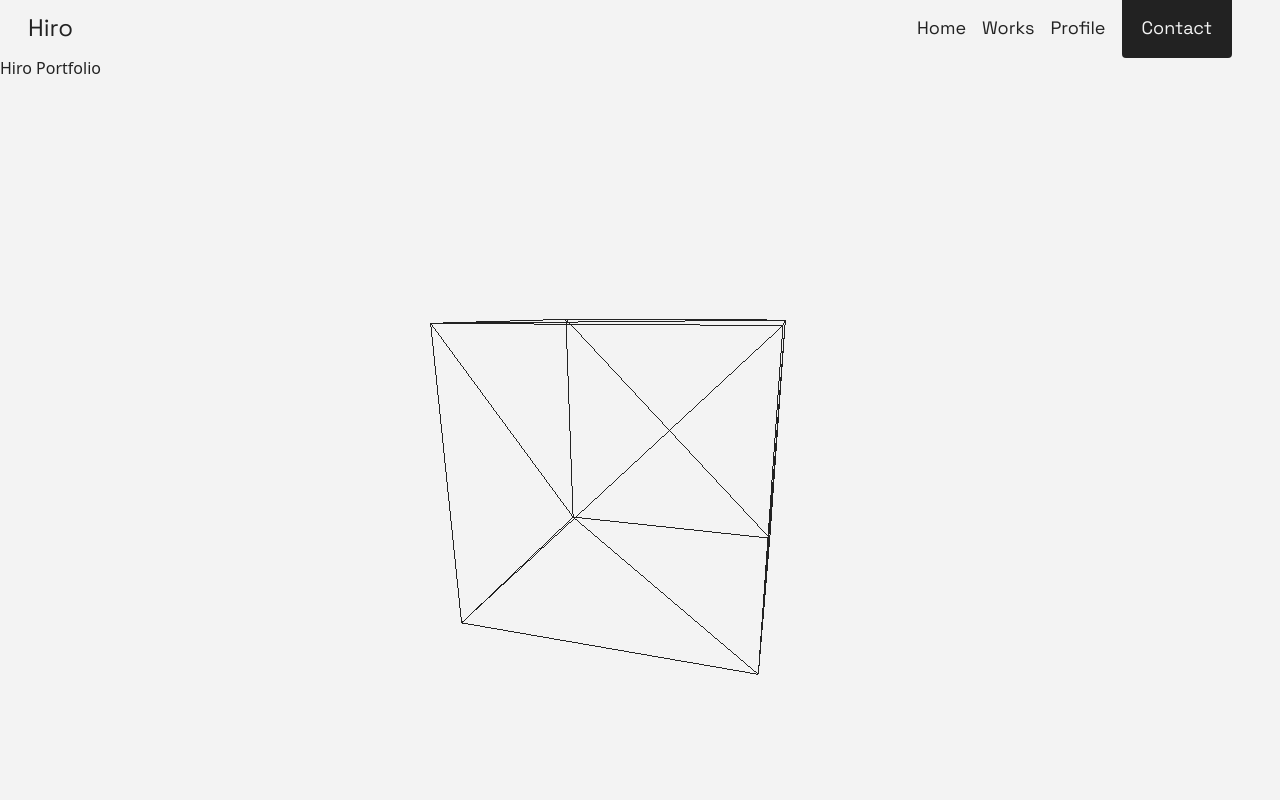
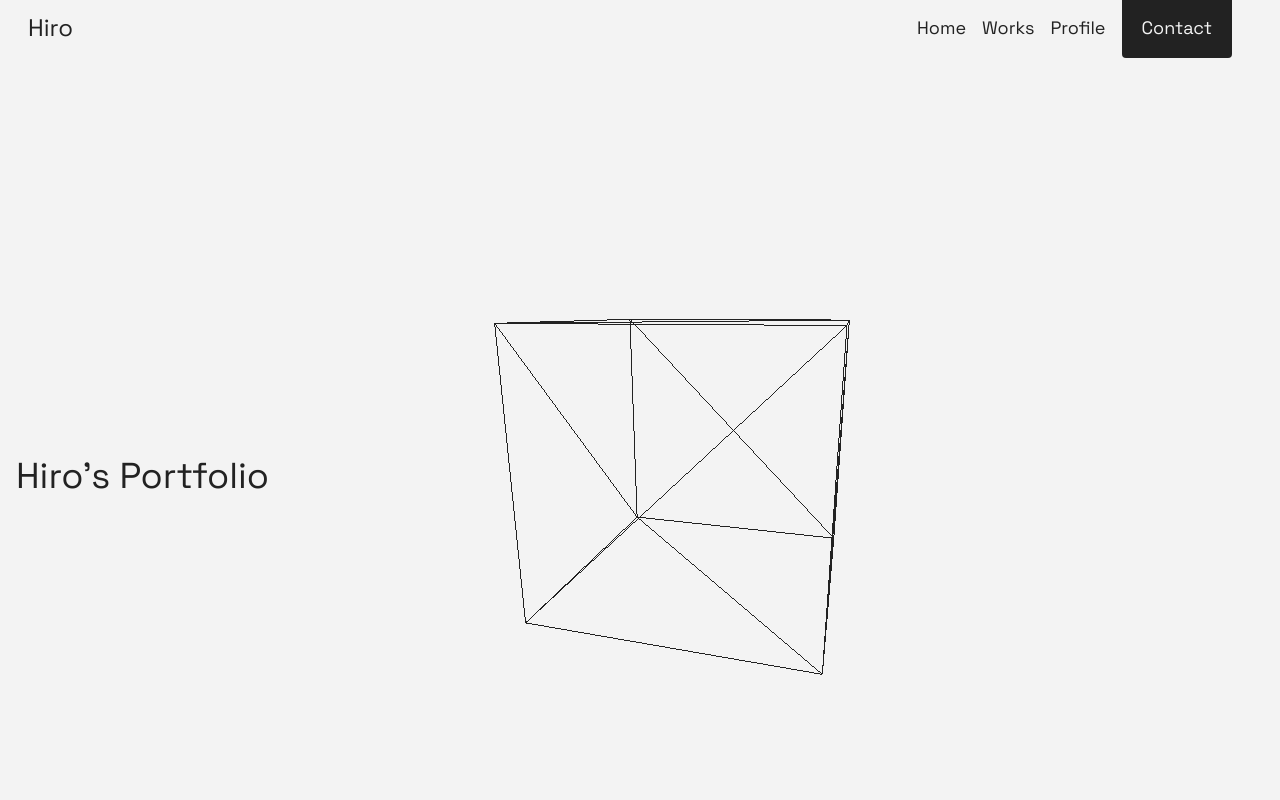
Before and after one commit to hiro-1noue/portfolio, a Next.js app: page / in a window 1280 px wide. Shown: the top 800 px of the page. Built offline with nearby package versions, Linux system fonts and the light colour scheme.

Commit message:
Update hero

```diff
--- a/src/app/components/Hero3D.tsx
+++ b/src/app/components/Hero3D.tsx
@@ -47,5 +47,5 @@ export default function Hero3D() {
     };
   }, []);
 
-  return <div ref={ref} className="absolute inset-0 -z-10" />;
+  return <div ref={ref} className="absolute ml-16 inset-0 -z-10" />;
 }
--- a/src/app/globals.css
+++ b/src/app/globals.css
@@ -26,4 +26,5 @@
 body {
   background: var(--background);
   color: var(--foreground);
+  font-family: var(--font-space-grotesk), sans-serif;
 }
--- a/src/app/page.tsx
+++ b/src/app/page.tsx
@@ -7,8 +7,8 @@ export default function Home() {
     <section id="hero" className="relative w-full h-screen overflow-hidden">
       <Hero3D />
 
-      <div className="relative z-10">
-        <h1>Hiro Portfolio</h1>
+      <div className="relative w-full h-full z-10">
+        <h1 className="text-4xl absolute top-1/2 pl-4">Hiro's Portfolio</h1>
       </div>
     </section>
   );
```
